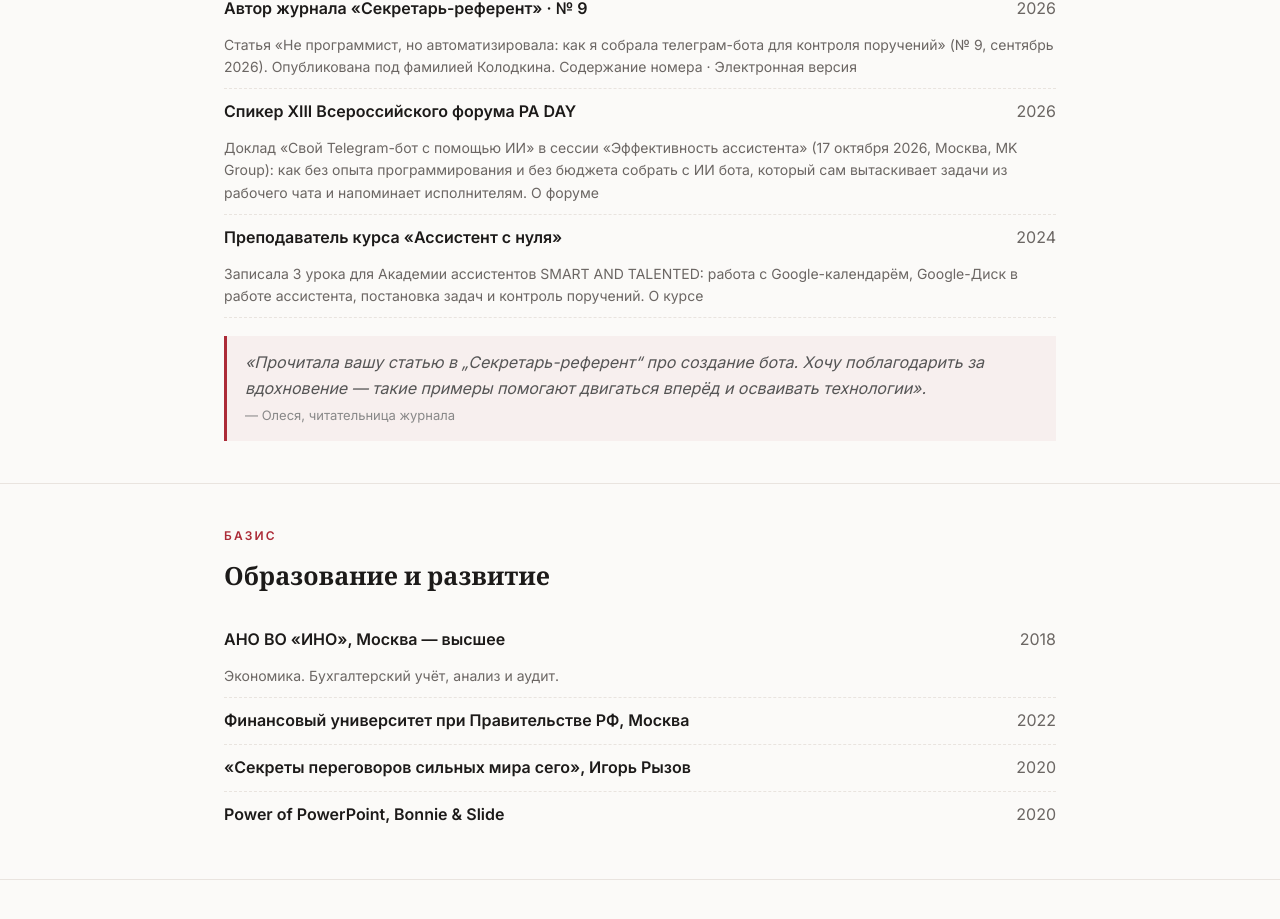
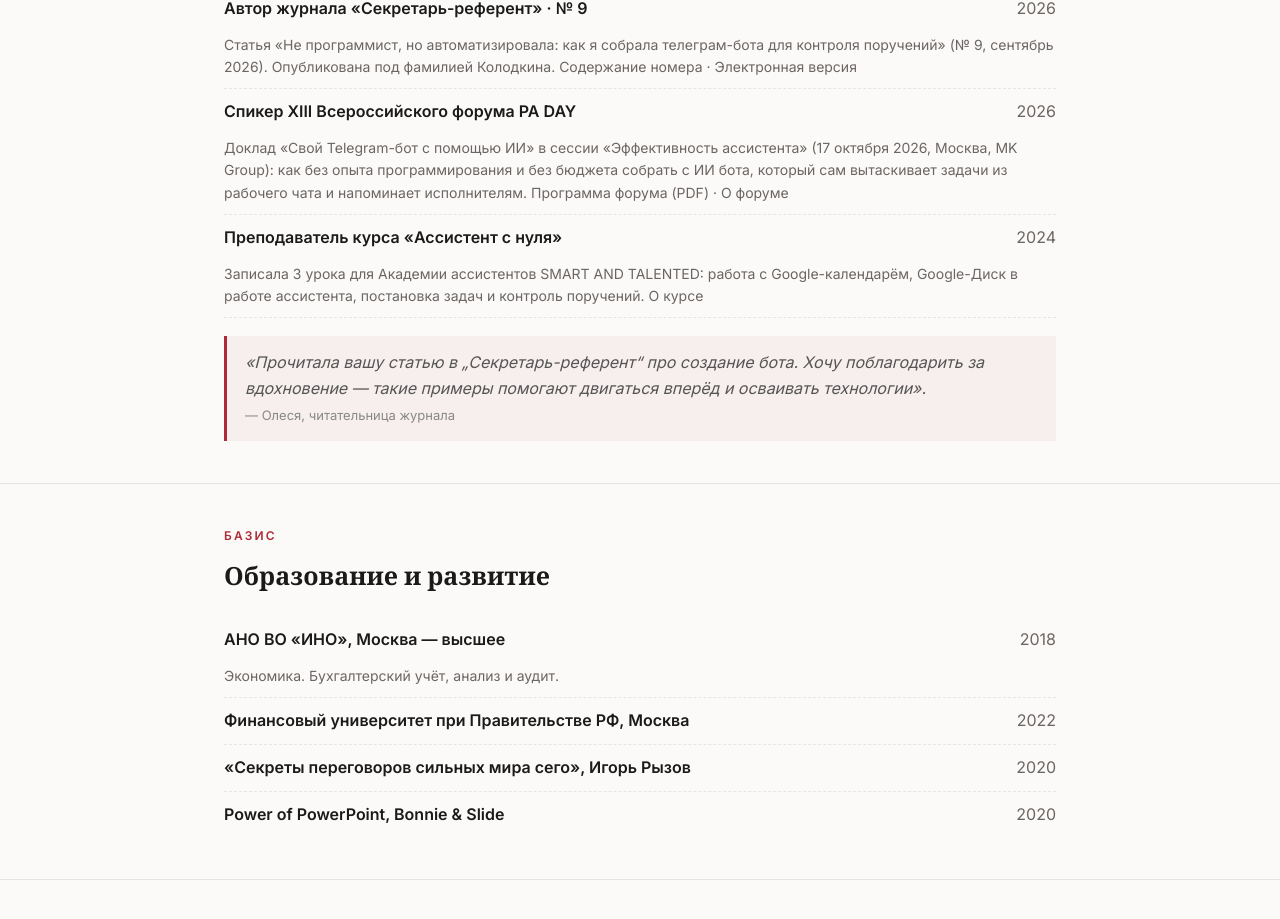
Before and after one commit to 0434155-ship-it/vk-cv-2f9c4, a plain HTML site: page index.html in a window 1280 px wide. Shown: the part 3376-4295 px from the top of the page. Drawn offline with nearby package versions, Linux system fonts and the light colour scheme.

Commit message:
Программа PA DAY 2026 (PDF) на сайте
Co-Authored-By: Claude Opus 5.5 <noreply@anthropic.com>
Claude-Session: https://claude.ai/code/session_01HCrTS3R86AmBt17uj39bUd

```diff
--- a/index.html
+++ b/index.html
@@ -253,7 +253,7 @@
     <h2 class="sec-title serif">Публикации, выступления и преподавание</h2>
     <div class="edu-item"><b>Автор журнала «Секретарь-референт» · № 11</b><span class="yr">2026</span><span class="edu-sub">Статья «Совещание без стенографии: как ИИ помогает референту вести протокол» (№ 11, ноябрь 2026). <a href="https://www.profiz.ru/sr/11_2026/protokol_ii/" target="_blank" rel="noopener">Читать статью</a></span></div>
     <div class="edu-item"><b>Автор журнала «Секретарь-референт» · № 9</b><span class="yr">2026</span><span class="edu-sub">Статья «Не программист, но автоматизировала: как я собрала телеграм-бота для контроля поручений» (№ 9, сентябрь 2026). Опубликована под фамилией Колодкина. <a href="https://www.profiz.ru/sr/9_2026/soderzhanie_9_2026/" target="_blank" rel="noopener">Содержание номера</a> · <a href="https://kiosker.ru/publication/2-sekretar-referent/issue/1005080/view/" target="_blank" rel="noopener">Электронная версия</a></span></div>
-    <div class="edu-item"><b>Спикер XIII Всероссийского форума PA DAY</b><span class="yr">2026</span><span class="edu-sub">Доклад «Свой Telegram-бот с помощью ИИ» в сессии «Эффективность ассистента» (17 октября 2026, Москва, MK Group): как без опыта программирования и без бюджета собрать с ИИ бота, который сам вытаскивает задачи из рабочего чата и напоминает исполнителям. <a href="https://www.mk-conference.ru/paday" target="_blank" rel="noopener">О форуме</a></span></div>
+    <div class="edu-item"><b>Спикер XIII Всероссийского форума PA DAY</b><span class="yr">2026</span><span class="edu-sub">Доклад «Свой Telegram-бот с помощью ИИ» в сессии «Эффективность ассистента» (17 октября 2026, Москва, MK Group): как без опыта программирования и без бюджета собрать с ИИ бота, который сам вытаскивает задачи из рабочего чата и напоминает исполнителям. <a href="pa-day-2026-program.pdf" target="_blank" rel="noopener">Программа форума (PDF)</a> · <a href="https://www.mk-conference.ru/paday" target="_blank" rel="noopener">О форуме</a></span></div>
     <div class="edu-item"><b>Преподаватель курса «Ассистент с нуля»</b><span class="yr">2024</span><span class="edu-sub">Записала 3 урока для Академии ассистентов SMART AND TALENTED: работа с Google-календарём, Google-Диск в работе ассистента, постановка задач и контроль поручений. <a href="https://smart-and-talented.ru/" target="_blank" rel="noopener">О курсе</a></span></div>
     <blockquote style="margin:18px 0 0;padding:14px 18px;border-left:3px solid #ac2b37;background:rgba(172,43,55,.05);font-style:italic;color:#555">«Прочитала вашу статью в „Секретарь-референт“ про создание бота. Хочу поблагодарить за вдохновение — такие примеры помогают двигаться вперёд и осваивать технологии».<br><span style="font-style:normal;font-size:13px;color:#888">— Олеся, читательница журнала</span></blockquote>
   </div>
```
Also changed, not shown: 1 other file.
